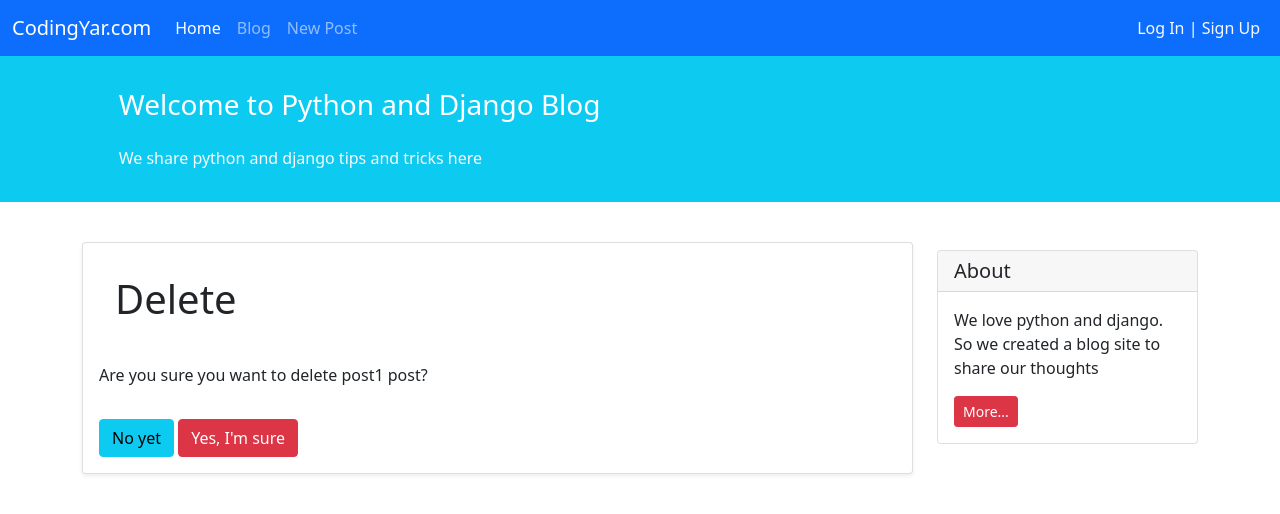
After one commit to mehdi1371-ir/django_web_blog, a Django app: page /1/delete/ in a window 1280 px wide. The commit adds this page. Shown: the top 514 px of the page. Run offline with Django 4.2, Linux system fonts and the light colour scheme; data comes from the database, SQL or seed files in the repository; both versions use the stored data as it was after the commit.

Commit message:
add post delete feature

```diff
--- /dev/null
+++ b/pages/templates/pages/post_delete.html
@@ -0,0 +1,19 @@
+{% extends '_base.html' %}
+
+{% block page_title %}Post Detail{% endblock %}
+
+{% block content %}
+    <div class="card shadow-sm my-3">
+        <div class="card-body">
+            <h1 class="card-body">Delete</h1>
+            <p class="card-text py-3">
+                Are you sure you want to delete {{ post.title }} post?
+            </p>
+            <form action="" method="post">
+                {% csrf_token %}
+                <a class="btn btn-info btn=success" href="{% url 'post_detail' post.id %}">No yet</a>
+                <input class="btn btn-danger" type="submit" value="Yes, I'm sure">
+            </form>
+        </div>
+    </div>
+{% endblock %}
--- a/pages/templates/pages/post_detail.html
+++ b/pages/templates/pages/post_detail.html
@@ -10,8 +10,9 @@
             <p class="card-text py-3">
                 {{ post.text }}
             </p>
-            <a href="{% url 'post_update' post.id %}" class="btn  btn-info btn=success">Edit</a> <a href="#"
-                                                                      class="btn btn-danger btn=success">Delete</a>
+            <a href="{% url 'post_update' post.id %}" class="btn  btn-info btn=success">Edit</a> <a
+                href="{% url 'post_delete' post.id %}"
+                class="btn btn-danger btn=success">Delete</a>
         </div>
     </div>
 {% endblock %}
--- a/pages/urls.py
+++ b/pages/urls.py
@@ -6,4 +6,5 @@ urlpatterns = [
     path('<int:pk>/', views.post_detail_view, name='post_detail'),
     path('create/', views.post_create_view, name='post_create'),
     path('<int:pk>/update/', views.post_update_view, name='post_update'),
+    path('<int:pk>/delete/', views.post_delete_view, name='post_delete'),
 ]
--- a/pages/views.py
+++ b/pages/views.py
@@ -34,3 +34,12 @@ def post_update_view(request, pk):
         form.save()
         return redirect('home')
     return render(request, 'pages/post_create.html', {'form': form})
+
+
+def post_delete_view(request, pk):
+    post = get_object_or_404(Post, pk=pk)
+
+    if request.method == "POST":
+        post.delete()
+        return redirect('home')
+    return render(request, 'pages/post_delete.html', {'post': post})
```
Also changed, not shown: db.sqlite3.
